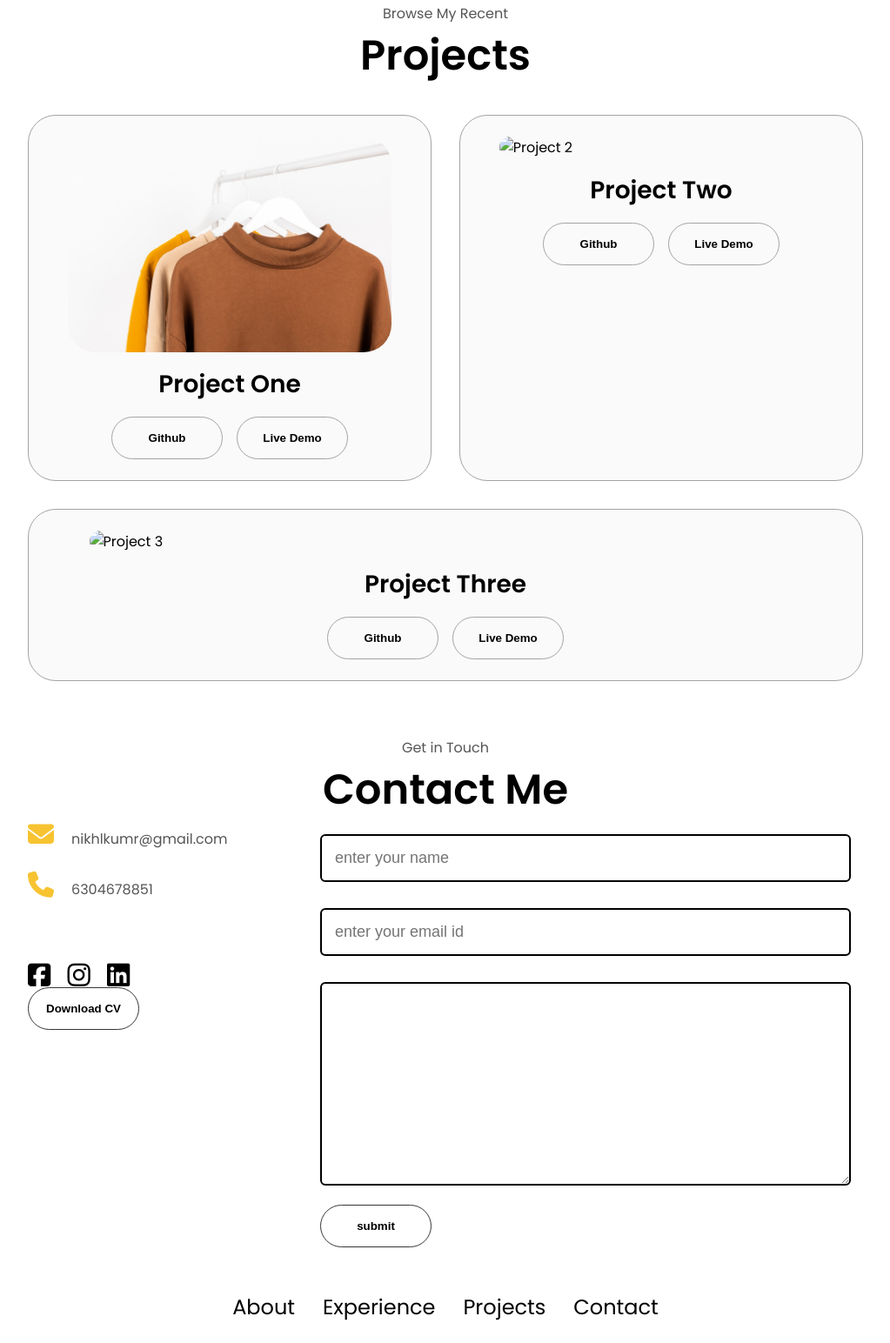
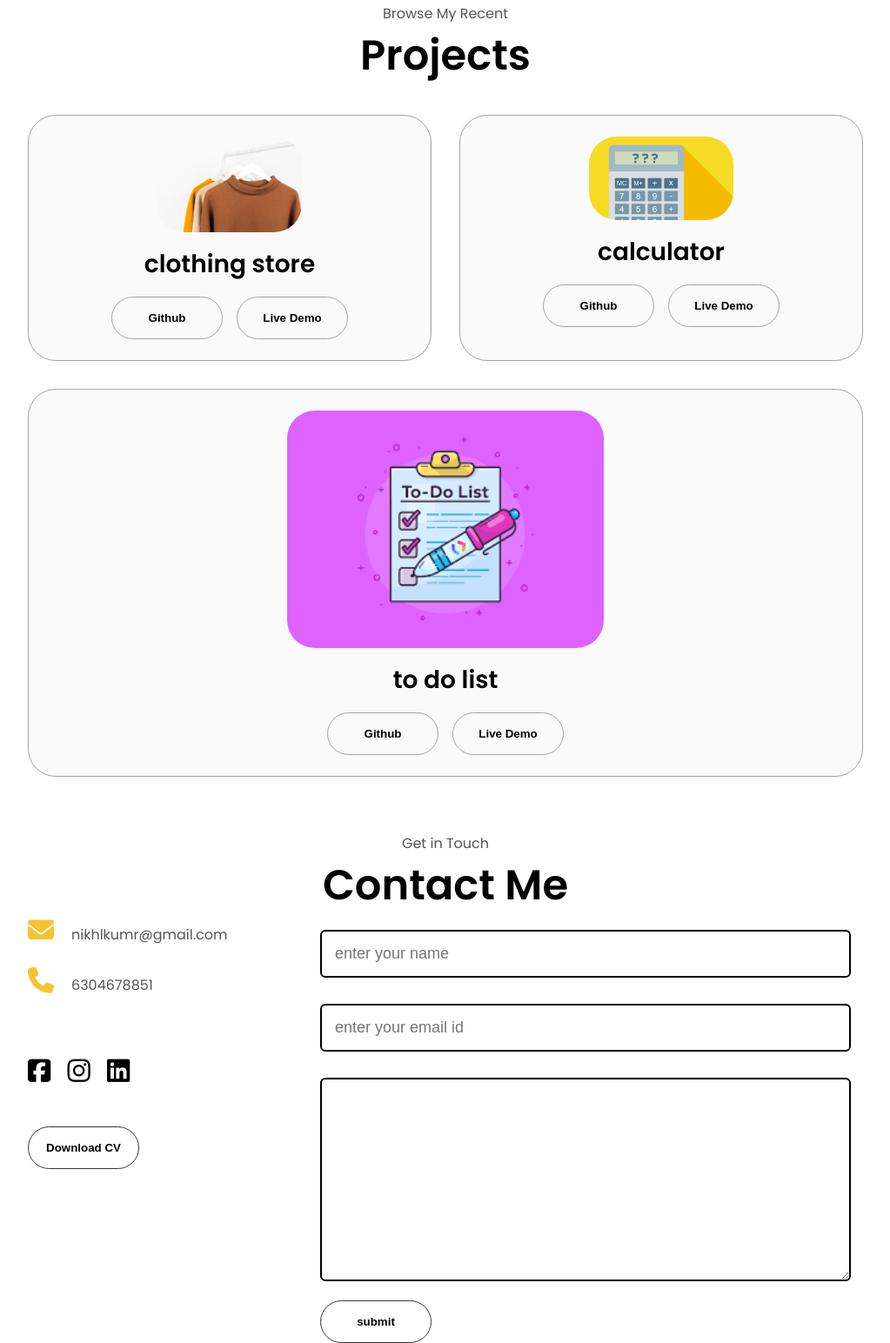
Before and after one commit to karlinikhilkumar/my-portfolio, a plain HTML site: page index.html in a window 1280 px wide. Shown: the part 2461-4005 px from the top of the page at 87% size, without its empty margins (128-1151 px from the left). Drawn offline with Linux system fonts and the light colour scheme.

Commit message:
Add files via upload

```diff
--- a/index.html
+++ b/index.html
@@ -169,17 +169,17 @@
                 class="project-img"
               />
             </div>
-            <h2 class="experience-sub-title project-title">Project One</h2>
+            <h2 class="experience-sub-title project-title">clothing store</h2>
             <div class="btn-container">
               <button
                 class="btn btn-color-2 project-btn"
-                onclick="location.href='https://github.com/'"
+                onclick="location.href='https://github.com/karlinikhilkumar/cloth-store.git'"
               >
                 Github
               </button>
               <button
                 class="btn btn-color-2 project-btn"
-                onclick="location.href='https://github.com/'"
+                onclick="location.href=' https://karlinikhilkumar.github.io/cloth-store/'"
               >
                 Live Demo
               </button>
@@ -188,22 +188,22 @@
           <div class="details-container color-container">
             <div class="article-container">
               <img
-                src="./assets/project-2.png"
+                src="canyouusecalculatorongmat.jpg"
                 alt="Project 2"
                 class="project-img"
               />
             </div>
-            <h2 class="experience-sub-title project-title">Project Two</h2>
+            <h2 class="experience-sub-title project-title">calculator</h2>
             <div class="btn-container">
               <button
                 class="btn btn-color-2 project-btn"
-                onclick="location.href='https://github.com/'"
+                onclick="location.href='https://github.com/karlinikhilkumar/ca-lculator.git'"
               >
                 Github
               </button>
               <button
                 class="btn btn-color-2 project-btn"
-                onclick="location.href='https://github.com/'"
+                onclick="location.href=' https://karlinikhilkumar.github.io/ca-lculator/'"
               >
                 Live Demo
               </button>
@@ -212,22 +212,22 @@
           <div class="details-container color-container">
             <div class="article-container">
               <img
-                src="./assets/project-3.png"
+                src="download.png"
                 alt="Project 3"
                 class="project-img"
               />
             </div>
-            <h2 class="experience-sub-title project-title">Project Three</h2>
+            <h2 class="experience-sub-title project-title">to do list</h2>
             <div class="btn-container">
               <button
                 class="btn btn-color-2 project-btn"
-                onclick="location.href='https://github.com/'"
+                onclick="location.href='https://github.com/karlinikhilkumar/to-do-list.git'"
               >
                 Github
               </button>
               <button
                 class="btn btn-color-2 project-btn"
-                onclick="location.href='https://github.com/'"
+                onclick="location.href='https://karlinikhilkumar.github.io/to-do-list/'"
               >
                 Live Demo
               </button>
@@ -240,28 +240,12 @@
     <section id="contact">
       <p class="section__text__p1">Get in Touch</p>
       <h1 class="title">Contact Me</h1>
-      <!-- <div class="contact-info-upper-container">
-        <div class="contact-info-container">
-           <img
-            src="./assets/email.png"
-            alt="Email icon"
-            class="icon contact-icon email-icon"
-          /> -->
-          <!-- <i class="fa-solid fa-envelope "></i>
-          <p><a href="mailto:examplemail@gmail.com">nikhlkumr@gmail.com</a></p>
-        </div>
-        < <img
-            src="./assets/linkedin.png"
-            alt="LinkedIn icon"
-            class="icon contact-icon"
-          /> -->
-          <!-- <i class="fa-brands fa-linkedin" style="position: relative; top: 0px;"></i> -->
-          <!-- <p><a href="https://www.linkedin.com">LinkedIn</a></p>  -->
+
           <div class="contact">
             <div class="container">
             <div class="row">
               <div class="contact-left">
-                 <!-- <h1 class="sub-title">contact <h1>me!</h1></h1><br><br> -->
+
                  <p><i class="fa-solid fa-envelope"></i>nikhlkumr@gmail.com</p><br>
                  <p><i class="fa-solid fa-phone"></i>6304678851</p><br>
                     <div class="social-icons">
@@ -271,7 +255,7 @@
                     </div>
 
                     <button
-                    class="btn btn-color-2"
+                    class="btn btn-color-2" id="download"
                     onclick="window.open('karli Nikhil resume.pdf')"
                   >
                     Download CV
--- a/style.css
+++ b/style.css
@@ -160,9 +160,7 @@ section {
   display: flex;
 
 }
-/* .section-container:hover{
-  box-shadow: rgba(0, 0, 0, 0.1) 0px 4px 12px;
-} */
+
 
 /* PROFILE SECTION */
 
@@ -409,6 +407,10 @@ article .icon {
   color: black;
   border-color: rgb(163, 163, 163);
 }
+.project-img{
+  width: 40%;
+  height: 20%;
+}
 
 /* CONTACT */
 
@@ -480,6 +482,10 @@ article .icon {
 .btn.btn2{
   display: inline-block;
   background: #f7c331;
+}
+#download{
+  position: relative;
+  top: 50px;
 }
 .contact-right form{
   width: 100%;
```
Also changed, not shown: canyouusecalculatorongmat.jpg (added), download.png (added).
